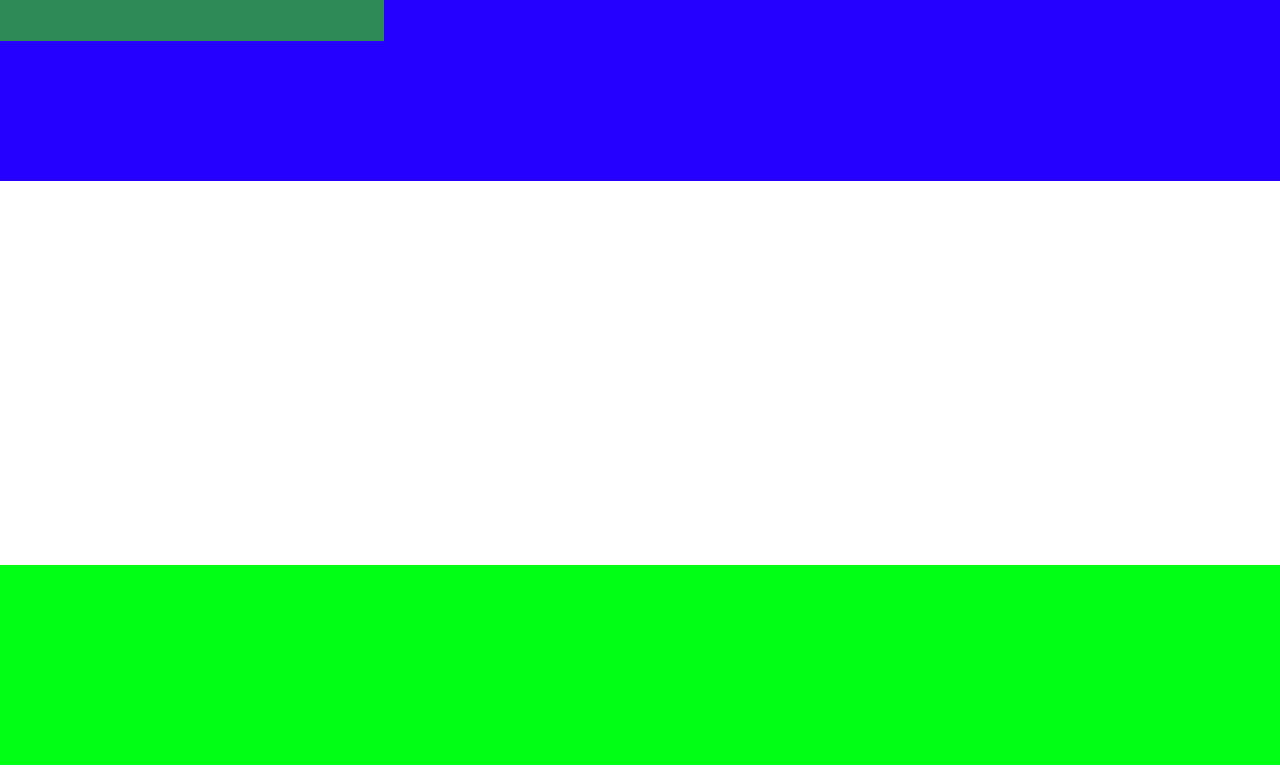
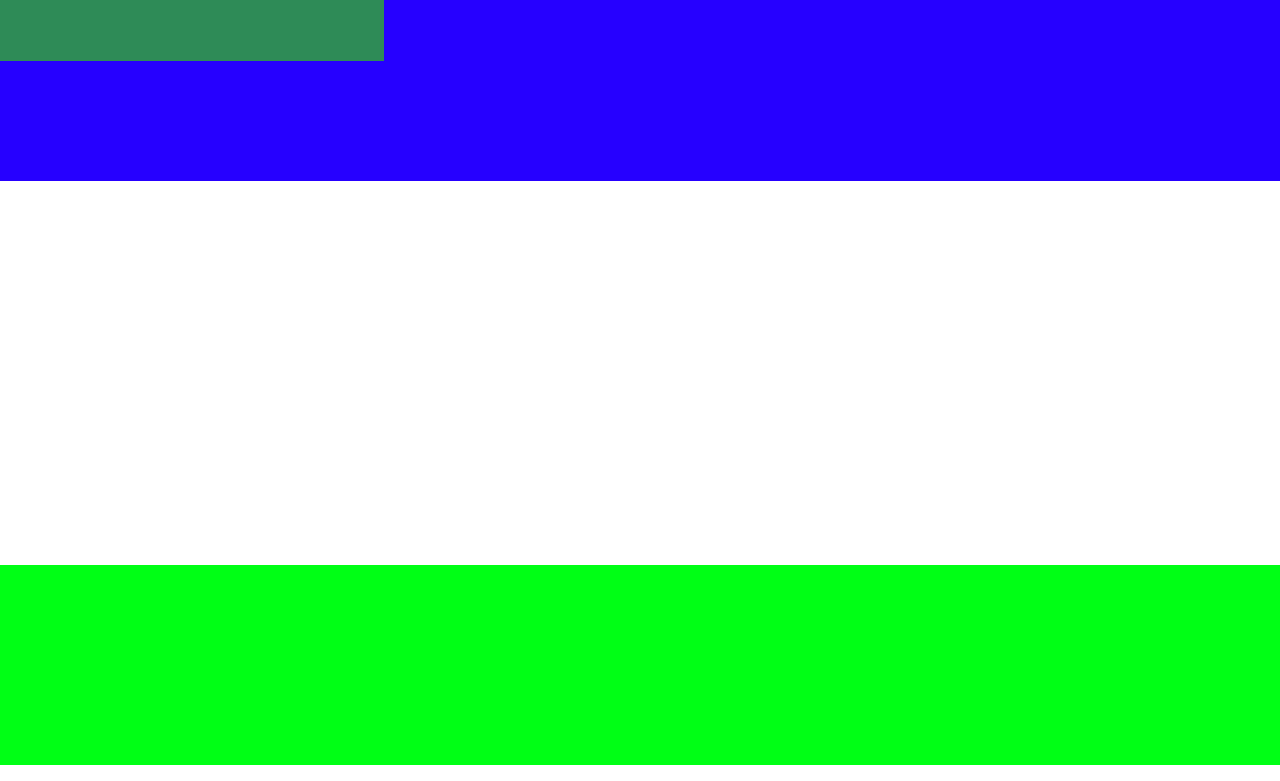
Before and after one commit to bogdandevelop/rockerse, a plain HTML site: page index.html in a window 1280 px wide. Shown: the part 19-800 px from the top of the page. Drawn offline with Linux system fonts and the light colour scheme.

Commit message:
Update main.css

```diff
--- a/main.css
+++ b/main.css
@@ -33,7 +33,7 @@ body{
 #logo{
   color:red ;
   width: 30%;
-  height: 30%;
+  height: 80px;
   background-color: seagreen;
 
 
```
